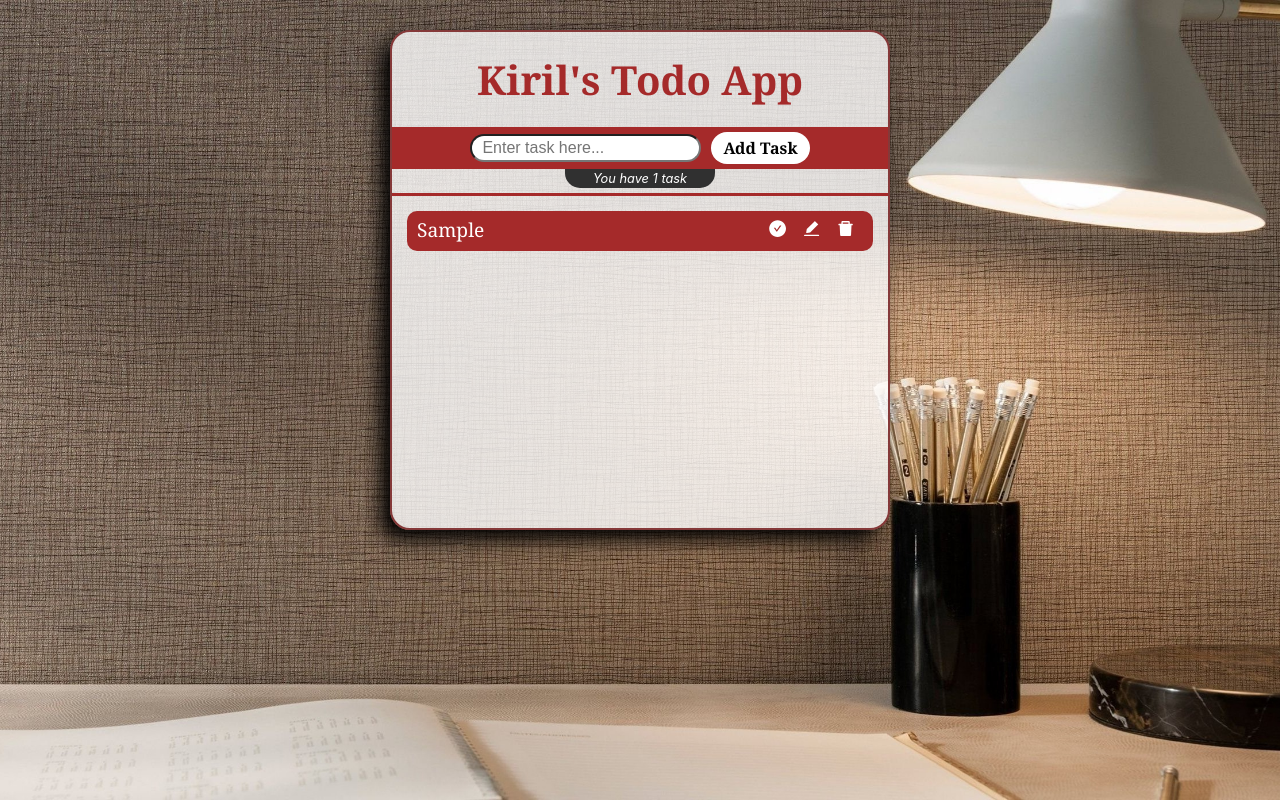
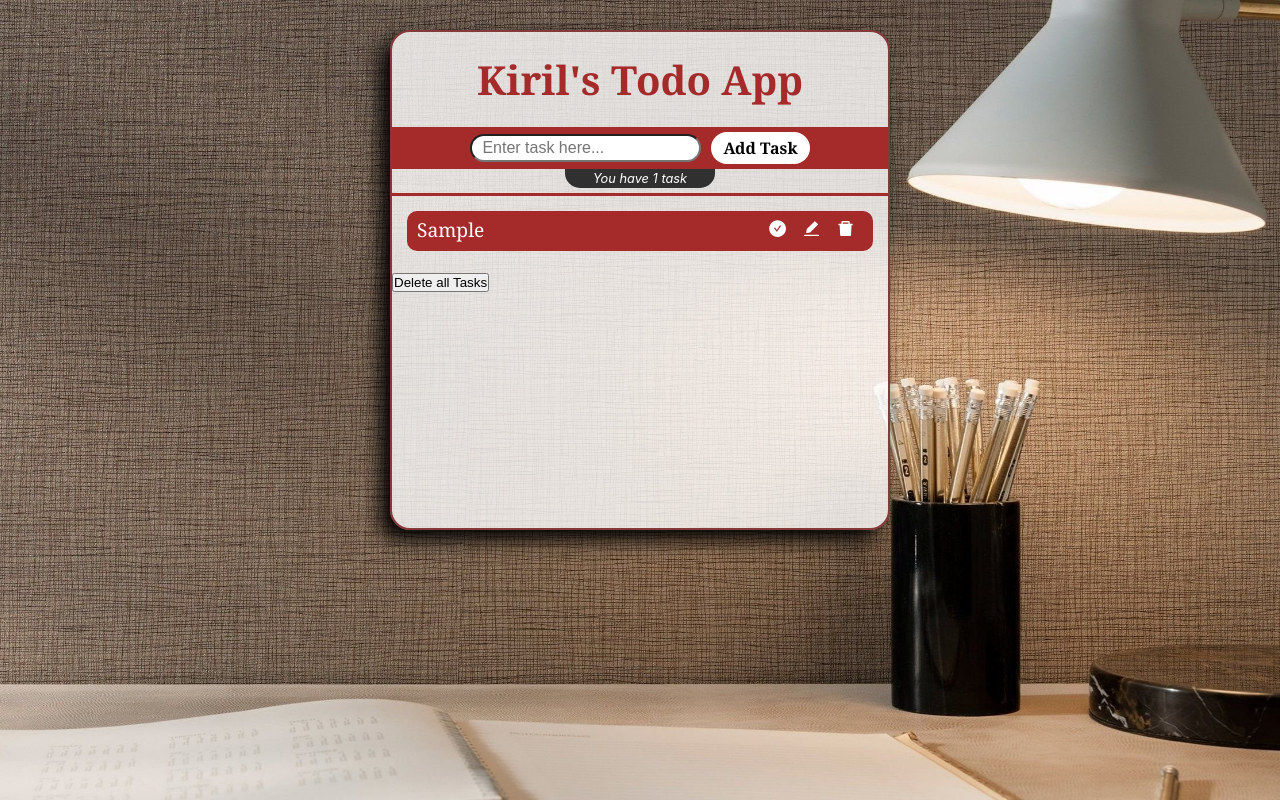
Before and after one commit to Kiril-Pavlov/react-todo-app, a React (Create React App) app: page / in a window 1280 px wide. Both pictures are taken after typing "Sample" into the empty fields and a click on the button "Add Task". Built offline with nearby package versions, Linux system fonts and the light colour scheme.

Commit message:
clear all tasks logic done

```diff
--- a/src/components/ToDoApp.jsx
+++ b/src/components/ToDoApp.jsx
@@ -27,6 +27,11 @@ const ToDoApp = () => {
     const updated = taskList.filter((t)=>t.id !== task.id);
     setTaskList(updated);
     localStorage.setItem("localTaskList", JSON.stringify(updated))
+}
+
+const handleDeleteTaskList = () =>{
+  setTaskList([]);
+  localStorage.removeItem("localTaskList")
 }
 
   return (
@@ -75,6 +80,13 @@ const ToDoApp = () => {
           )
         })}
       </div>
+      {!taskList.length ? null : (
+        <div className='clear-button'>
+            <button onClick={()=>handleDeleteTaskList()}>
+              Delete all Tasks
+            </button>
+        </div>
+      )}
     </div>
   )
 }
```
